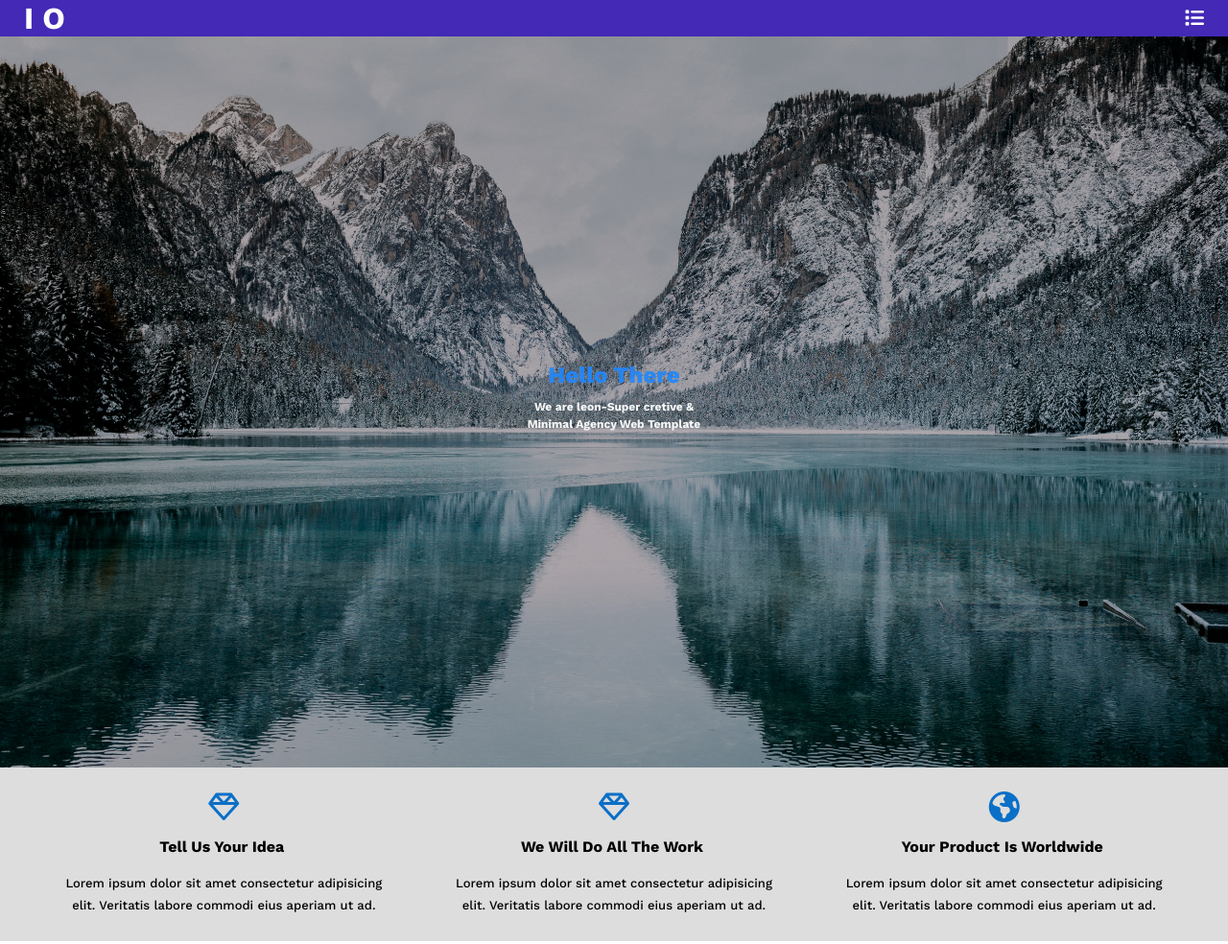
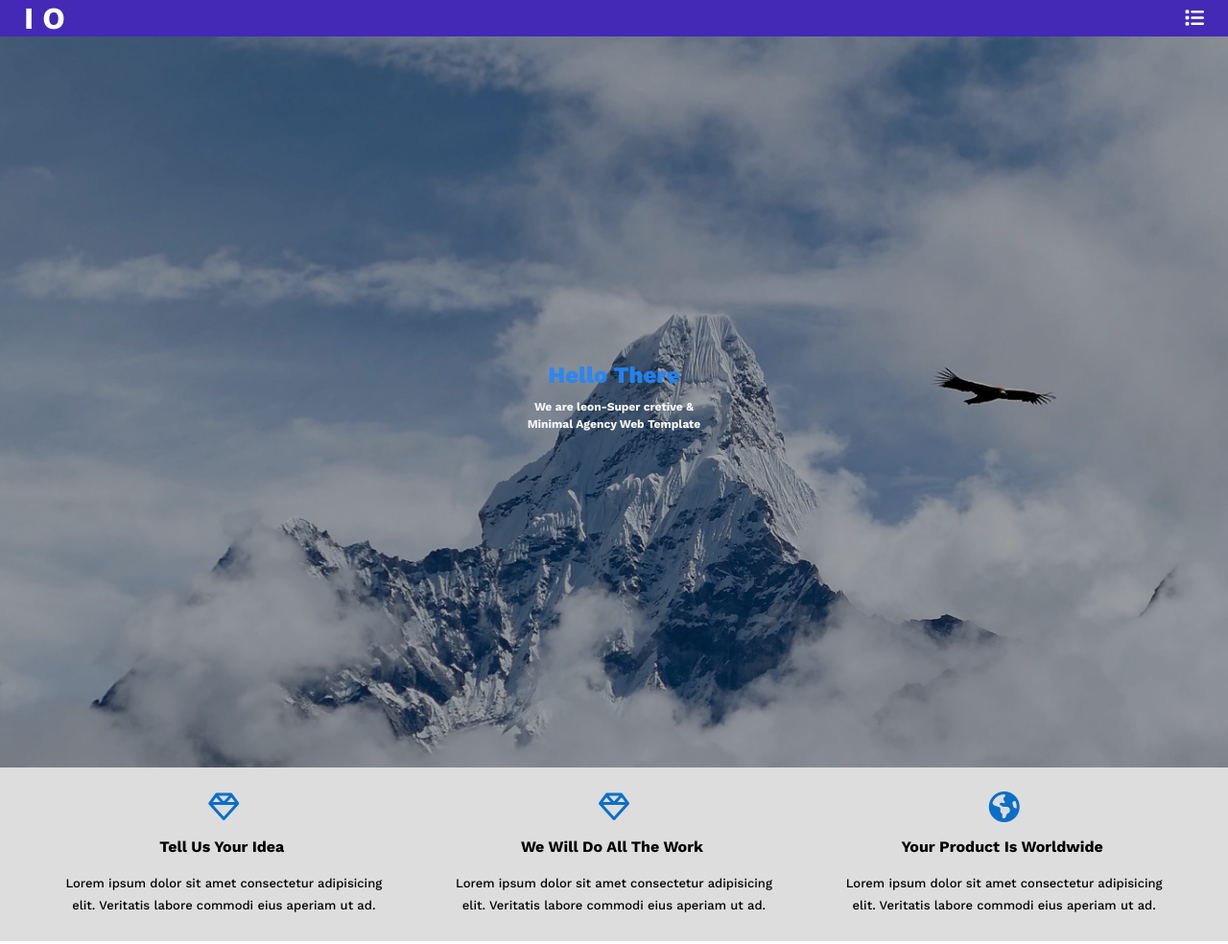
Before and after one commit to hamad2343/Template_Html_css, a plain HTML site: page index.html in a window 1280 px wide. Shown: the top 984 px of the page at 96% size. Drawn offline with nearby package versions, Linux system fonts and the light colour scheme.

Commit message:
Update style.css

```diff
--- a/css-file/style.css
+++ b/css-file/style.css
@@ -88,7 +88,7 @@ header ul li a{
     font-weight: bold;
 }
 .image{
-    background-image: url(../photo/tim-stief-YFFGkE3y4F8-unsplash.jpg);
+    background-image: url(../photo/ben-lowe-sqdY_rJg8wg-unsplash.jpg);
     background-size: cover;
     height: calc(100vh - 38px);
     position: relative;
```
